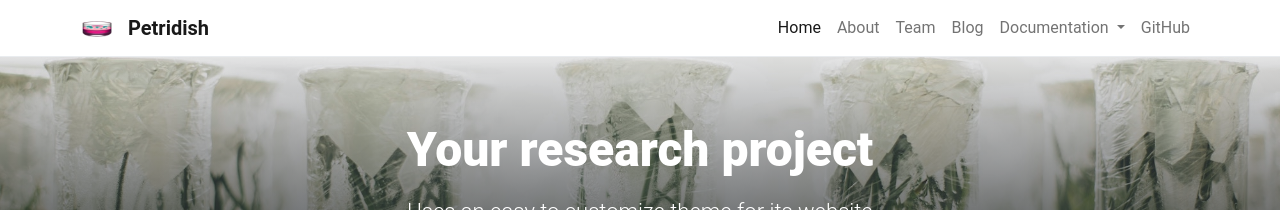
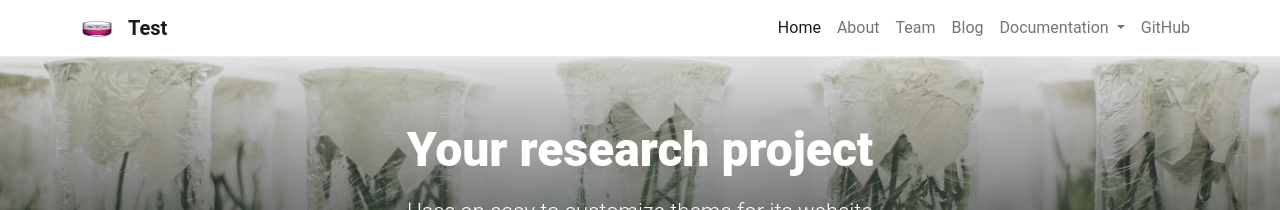
Before and after one commit to Justinhb313/fluffy-tribble, a Jekyll site: the page built from pages/home.md, in a window 1280 px wide. Shown: the top 210 px of the page. Built offline with Jekyll 4.4.1, drawn with Linux system fonts in a browser that asks for light colours; comment, search, counter and statistics services are not loaded.

Commit message:
Update _config.yml

```diff
--- a/_config.yml
+++ b/_config.yml
@@ -1,5 +1,5 @@
 # SITE SETTINGS
-title: Petridish                        # Title in top navigation bar (navbar) and <head>
+title: Test                        # Title in top navigation bar (navbar) and <head>
 author: Peter Desmet                    # Used for copyright statement in footer
 baseurl: "/fluffy-tribble"              # Only required if your site is in a directory e.g. https://username.github.io/sitename
                                         # which has url: "https://username.github.io" (no slash) and baseurl: "/sitename" (leading slash)
```
